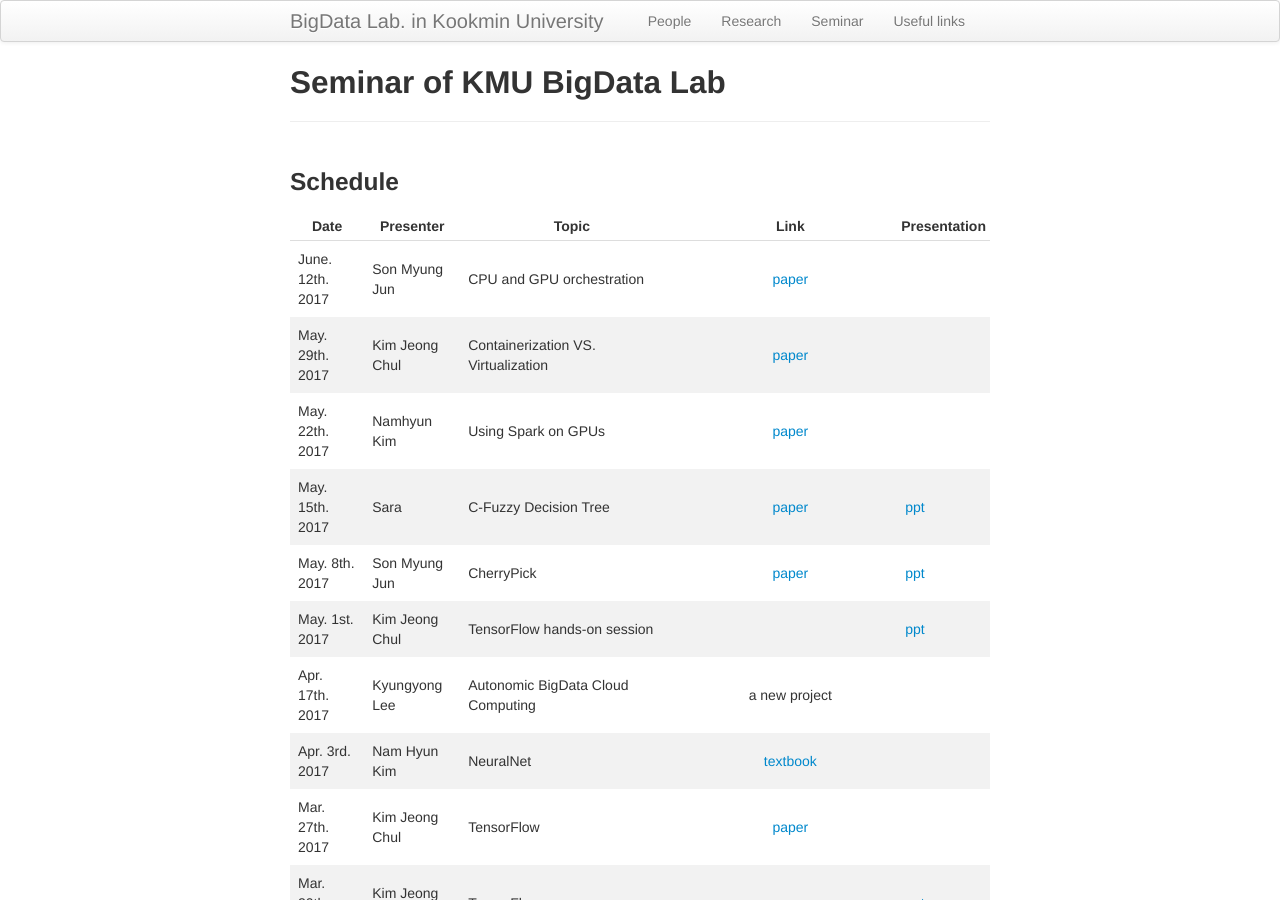
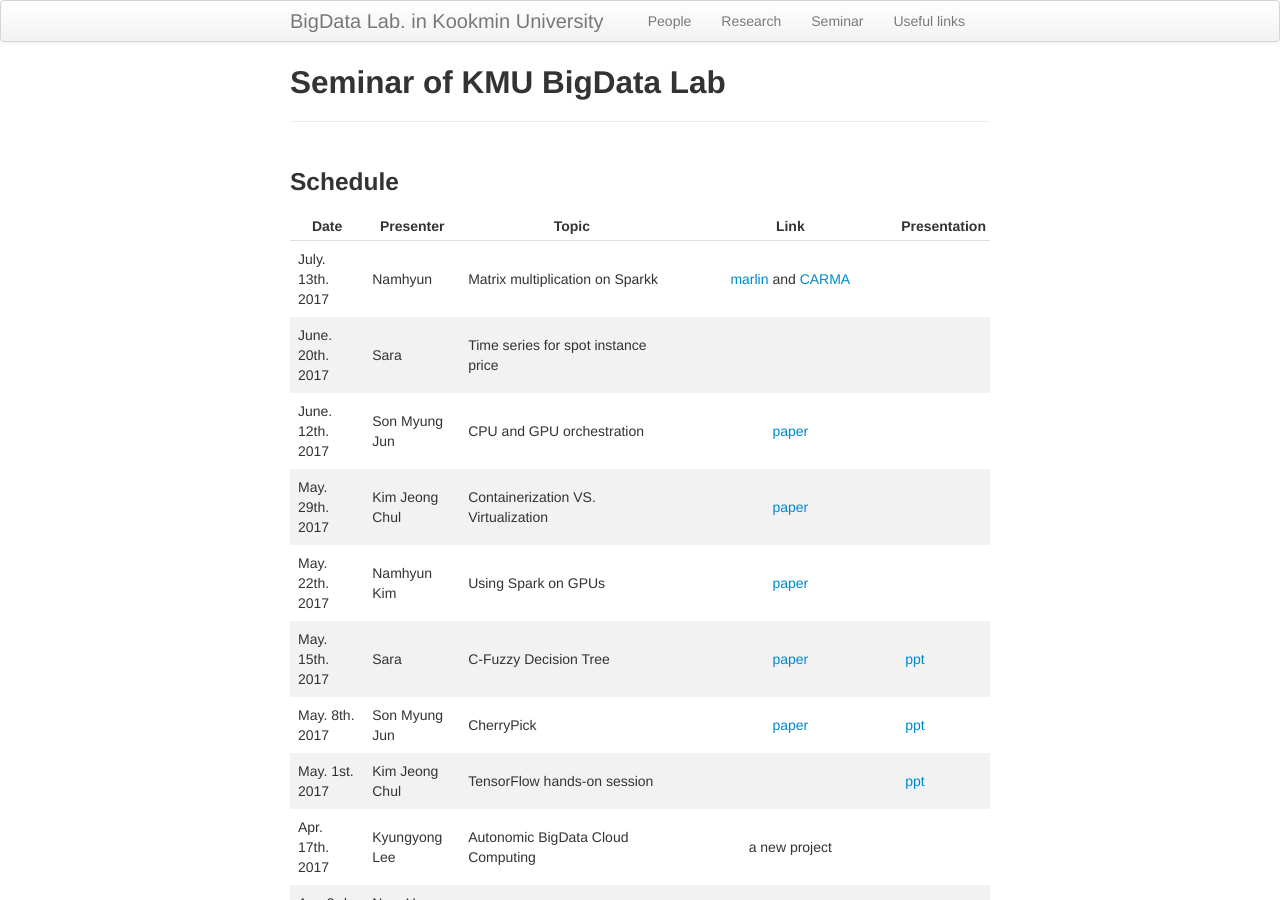
Before and after one commit to ddps-lab/kmu-bigdata.github.io, a Jekyll site: the page built from seminar/index.md, in a window 1280 px wide and 900 px high. Built offline with Jekyll 4.4.1, drawn with Linux system fonts in a browser that asks for light colours.

Commit message:
adding seminar for Sara and NH

```diff
--- a/seminar/index.md
+++ b/seminar/index.md
@@ -9,6 +9,8 @@ description: Seminar schedule of BigData Lab  in KMU
 
 | Date | Presenter | Topic | Link | Presentation |
 |------|-----------|-------|:----:|--------------|
+| July. 13th. 2017 | Namhyun | Matrix multiplication on Sparkk | [marlin](http://ieeexplore.ieee.org/stamp/stamp.jsp?arnumber=7364023) and [CARMA](http://ieeexplore.ieee.org/stamp/stamp.jsp?arnumber=6569817) | |
+| June. 20th. 2017 | Sara | Time series for spot instance price | | |
 | June. 12th. 2017 | Son Myung Jun | CPU and GPU orchestration | [paper](Unified Development for Mixed Multi-GPU and Multi-Coprocessor Environments using a Lightweight Runtime Environment) | |
 | May. 29th. 2017 | Kim Jeong Chul | Containerization VS. Virtualization | [paper](http://blog.pierreroudier.net/wp-content/uploads/2015/08/rc25482.pdf) | |
 | May. 22th. 2017 | Namhyun Kim |Using Spark on GPUs | [paper](http://conferences.computer.org/pdswdiscs/2016/papers/5216a025.pdf) | |
```
